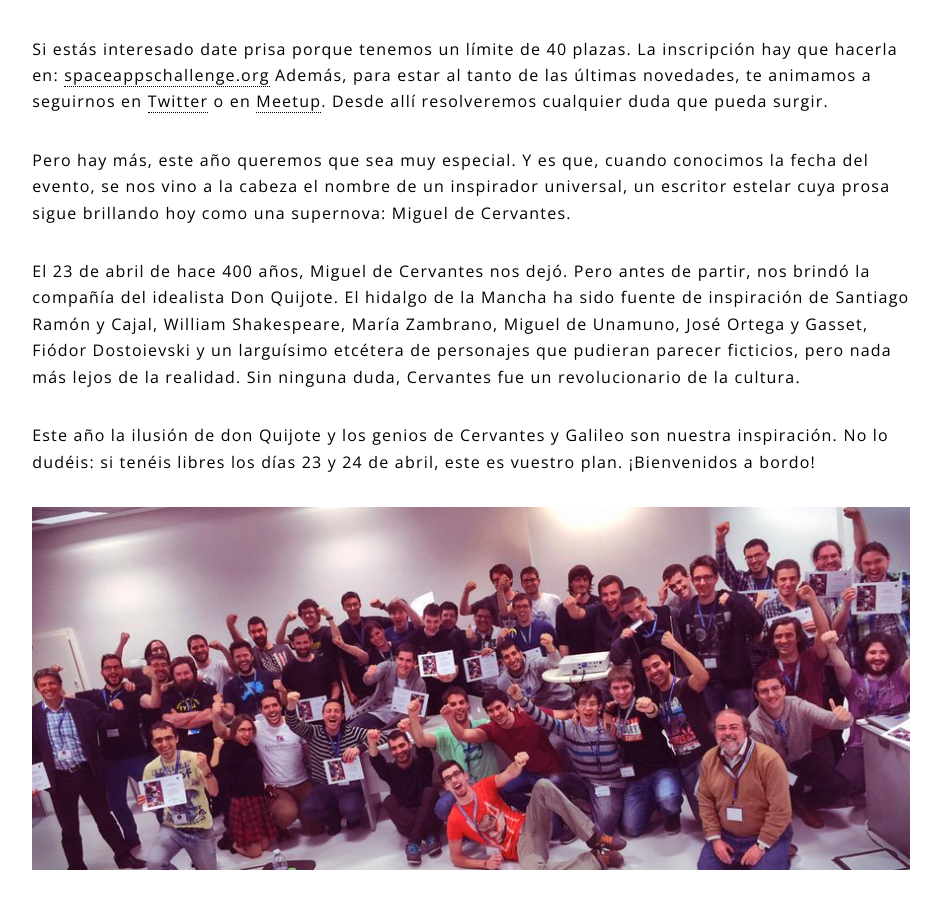
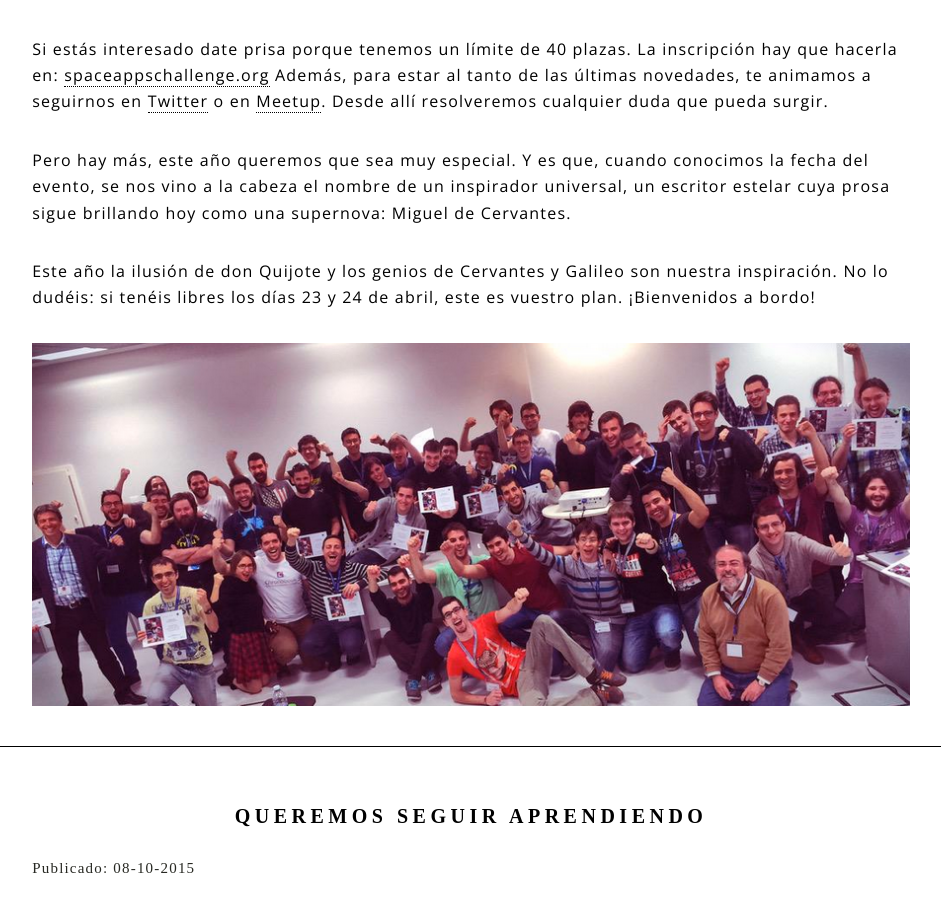
Before and after one commit to spaceappszgz/spaceappszgz.github.io, a Jekyll site: the page built from blog.html, in a window 1280 px wide and 900 px high, scrolled down 4035 px. Shown: the whole window, without its empty margins (129-1070 px from the left). Built offline with Jekyll 4.4.1, drawn with Linux system fonts in a browser that asks for light colours; some web fonts are replaced.

Commit message:
modifying content

```diff
--- a/_posts/2016-03-22-vuelve-space-apps-zaragoza.html
+++ b/_posts/2016-03-22-vuelve-space-apps-zaragoza.html
@@ -18,11 +18,10 @@ author:
   first_name: ''
   last_name: ''
 ---
-<p><span style="font-weight:400;">¡Vuelve el Space Apps Challenge de la NASA! Un año más se vuelve a celebrar el evento internacional que reúne a más de 100 ciudades de todo el mundo, y por tercer año consecutivo, Zaragoza volverá a ser una de las sedes. </p>
+<p><span style="font-weight:400;">¡Vuelve el Space Apps Challenge de la NASA! Un año más se vuelve a celebrar el evento internacional que reúne a más de 100 ciudades de todo el mundo, y por tercer año consecutivo, Zaragoza volverá a ser una de las sedes.  </p>
 <p><span style="font-weight:400;">El evento tendrá lugar el 23 y 24 de abril en el edificio Etopia. Es un evento de tipo hackathon: durante 36 horas seguidas, los diferentes equipos formados por desarrolladores, diseñadores, científicos e ingenieros tendrán que dar solución a uno de los muchos problemas reales que propondrá la NASA en las próximas semanas. Tú, junto con tus colegas, podéis ser uno de los equipos participantes. Solo hay un requisito: tener ganas de aprender. ¿Fácil, no? ;-)</p>
 <p>Si estás interesado date prisa porque tenemos un límite de 40 plazas. La inscripción hay que hacerla en:  <a href="https://2016.spaceappschallenge.org/">spaceappschallenge.org</a>
 Además, para estar al tanto de las últimas novedades, te animamos a seguirnos en <a href="https://twitter.com/spaceappsZgz">Twitter</a> o en <a href="https://twitter.com/spaceappsZgz">Meetup</a>. Desde allí resolveremos cualquier duda que pueda surgir.</p>
 <p>Pero hay más, este año queremos que sea muy especial. Y es que, cuando conocimos la fecha del evento, se nos vino a la cabeza el nombre de un inspirador universal, un escritor estelar cuya prosa sigue brillando hoy como una supernova: Miguel de Cervantes.</p>
-<p>El 23 de abril de hace 400 años, Miguel de Cervantes nos dejó. Pero antes de partir, nos brindó la compañía del idealista Don Quijote. El hidalgo de la Mancha ha sido fuente de inspiración de Santiago Ramón y Cajal, William Shakespeare, María Zambrano, Miguel de Unamuno, José Ortega y Gasset, Fiódor Dostoievski y un larguísimo etcétera de personajes que pudieran parecer ficticios, pero nada más lejos de la realidad. Sin ninguna duda, Cervantes fue un revolucionario de la cultura. </p>
 <p>Este año la ilusión de don Quijote y los genios de Cervantes y Galileo son nuestra inspiración. No lo dudéis: si tenéis libres los días 23 y 24 de abril, este es vuestro plan. ¡Bienvenidos a bordo!</p>
 <p><img class="alignnone size-full wp-image-113 blog-image" src="{{ site.baseurl }}/assets/captura-de-pantalla-2015-10-09-a-las-00-19-03.png" alt="Foto grupo"/></p>
```
